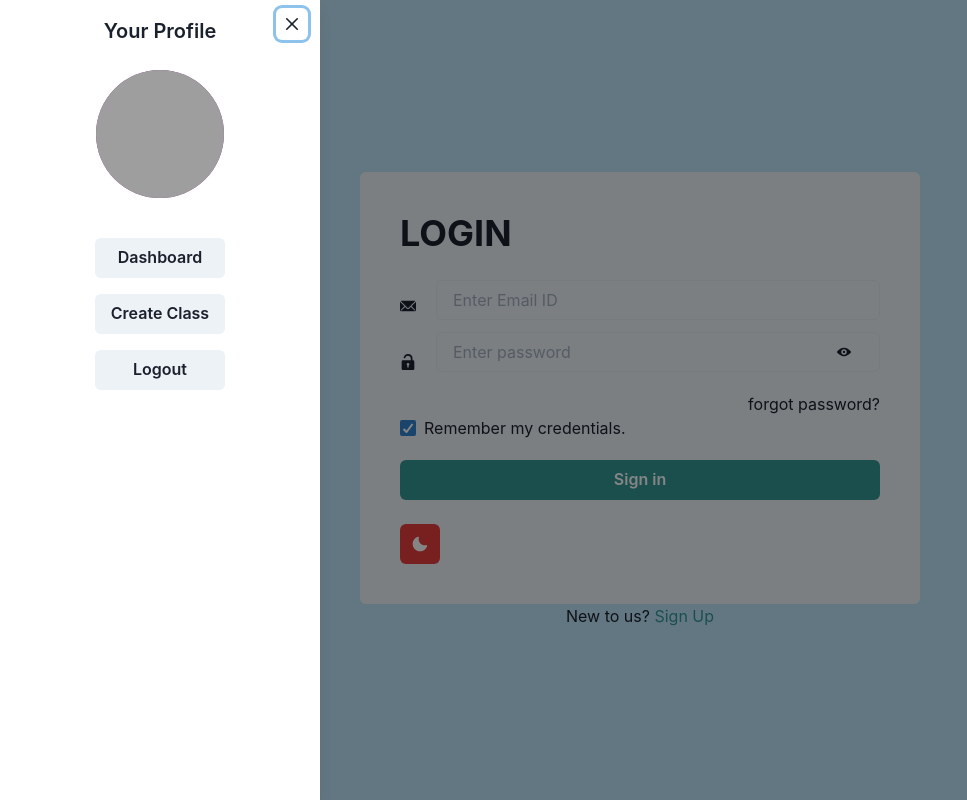
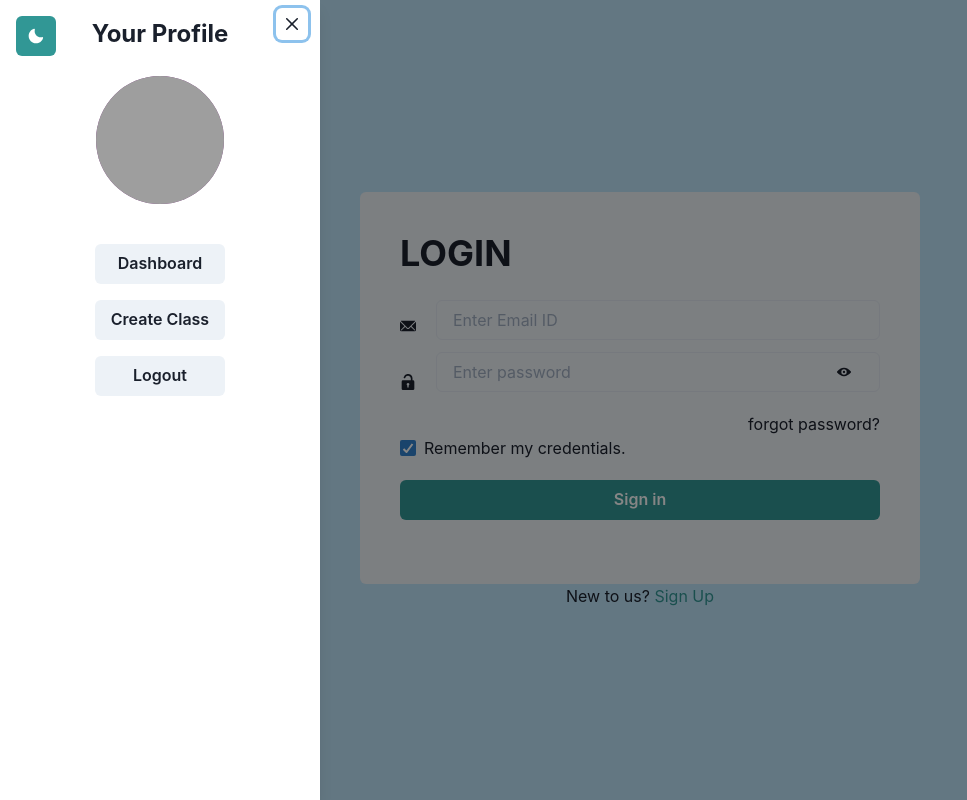
Before and after one commit to gokhalevedant06/TopicHub, a React (Create React App) app in the folder client/: page /student/Login in a window 1280 px wide. Both pictures are taken after a click on the icon 45 px from the left and 385 px from the top of the page. Shown: the whole page, without its empty margins (0-967 px from the left). Built offline with nearby package versions, Linux system fonts and the light colour scheme; grey boxes are pictures that could not be loaded.

Commit message:
Dark Mode toggle added to sidebar

```diff
--- a/client/src/components/Login.js
+++ b/client/src/components/Login.js
@@ -3,7 +3,7 @@ import {
   Box, Flex, Heading, Input, Button, useColorMode, useColorModeValue, Checkbox,
    Link, InputGroup,  InputRightElement,
 } from '@chakra-ui/react'
-import { EmailIcon, UnlockIcon, MoonIcon, SunIcon, ViewIcon, ViewOffIcon } from '@chakra-ui/icons'
+import { EmailIcon, UnlockIcon, ViewIcon, ViewOffIcon } from '@chakra-ui/icons'
 import { useState } from "react";
 
 const Login = () => {
@@ -48,8 +48,7 @@ const Login = () => {
 
         <Button mb={6} colorScheme='teal'>Sign in</Button>
 
-        <Button w={10} colorScheme='red' onClick={toggleColorMode}>
-          {colorMode === 'light' ? <MoonIcon /> : <SunIcon />}</Button>
+
       </Flex>
 
       <Box>
--- a/client/src/components/Sidebar.js
+++ b/client/src/components/Sidebar.js
@@ -7,15 +7,19 @@ import {
     DrawerContent,
     DrawerCloseButton,
     useDisclosure,
+    useColorMode,
     Box,
     Avatar,
     Flex,
-    Button
+    Button,
+    Text
   } from '@chakra-ui/react'
+  import { MoonIcon, SunIcon} from "@chakra-ui/icons"
 
   import { ArrowRightIcon } from '@chakra-ui/icons'
 
 const Sidebar = () => {
+const { colorMode, toggleColorMode } = useColorMode();
     const { isOpen, onOpen, onClose } = useDisclosure()
     const btnRef = useRef()
   return (
@@ -32,7 +36,11 @@ const Sidebar = () => {
         <DrawerOverlay />
         <DrawerContent>
           <DrawerCloseButton />
-          <DrawerHeader textAlign={"center"}>Your Profile</DrawerHeader>
+          <DrawerHeader textAlign={"center"} fontSize={"1.5rem"} fontWeight={"bold"} >
+          <Button position={"absolute"} left={4} w={10} colorScheme='teal' onClick={toggleColorMode}>
+          {colorMode === 'light' ? <MoonIcon /> : <SunIcon />}</Button>
+            Your Profile
+          </DrawerHeader>
 
           <DrawerBody>
               <Flex direction={"column"} alignItems={"center"}>
@@ -41,6 +49,7 @@ const Sidebar = () => {
                   </Box>
                   <Box>
                       <Flex direction={"column"}>
+
                       <Button marginY={"0.5rem"}>Dashboard</Button>
                       <Button marginY={"0.5rem"}>Create Class</Button>
                       <Button marginY={"0.5rem"}>Logout</Button>
```
